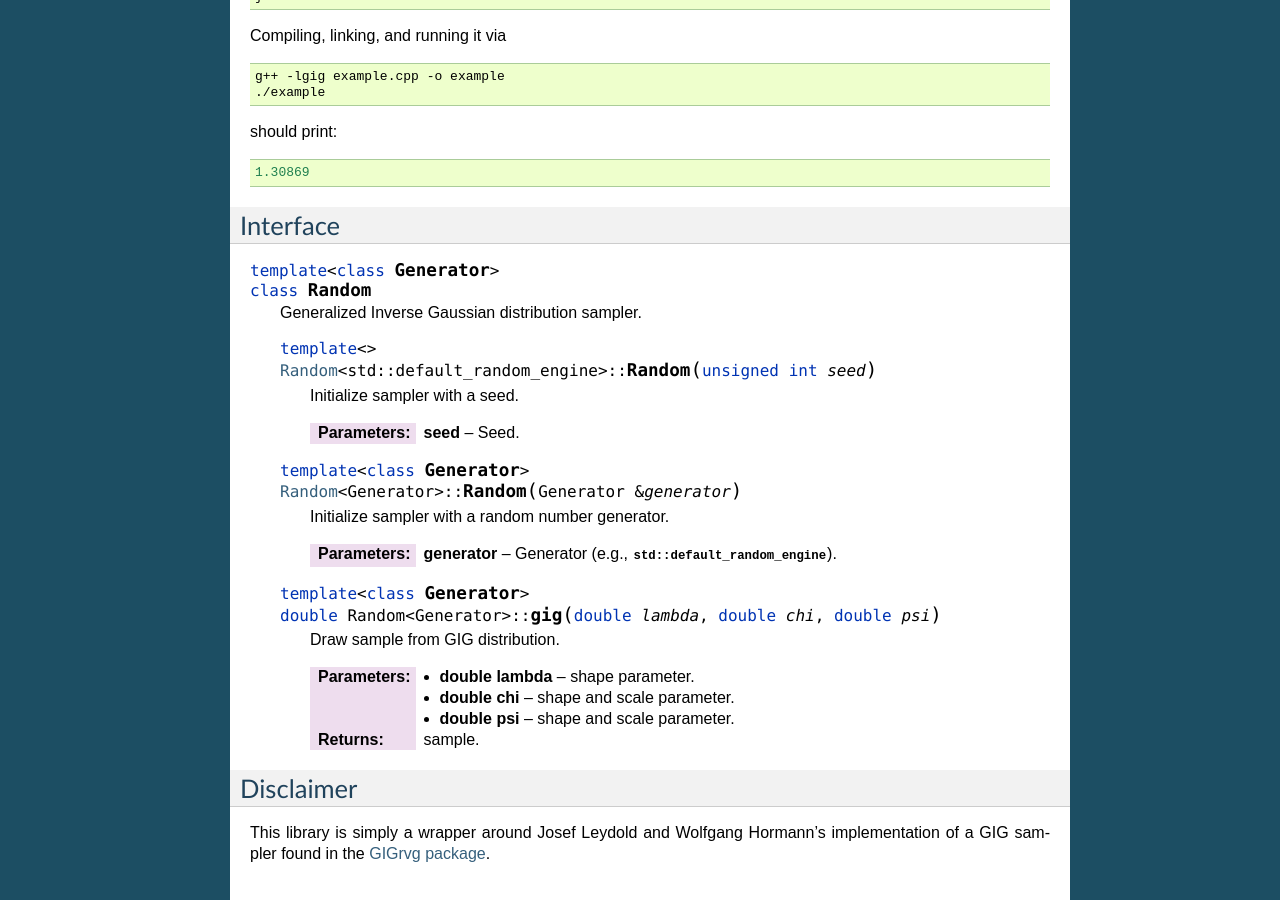
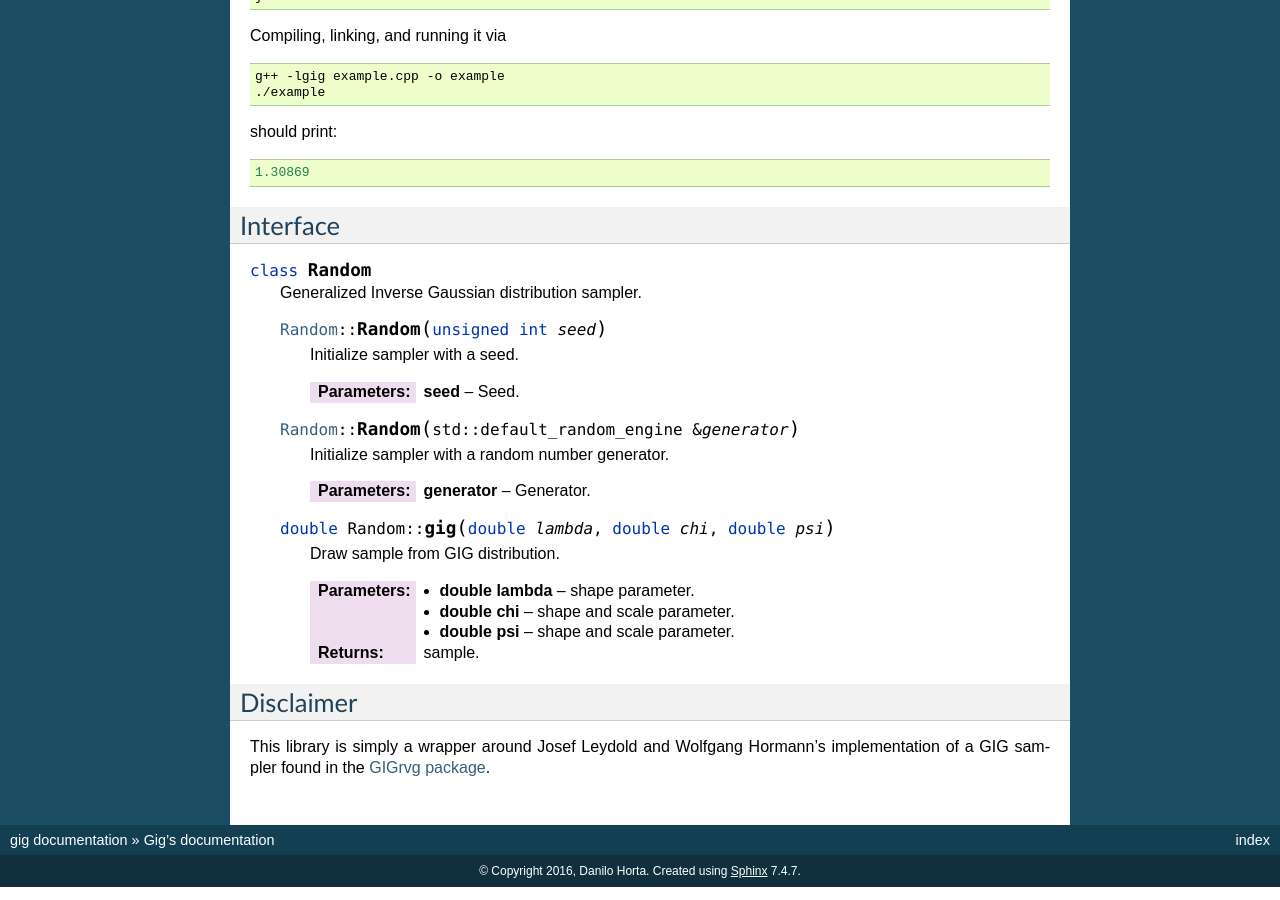
Before and after one commit to horta/gig, a Sphinx documentation site: the page built from doc/index.rst, in a window 1280 px wide and 900 px high, scrolled down 1056 px. Built offline with Sphinx 7.4.7, drawn with Linux system fonts in a browser that asks for light colours.

Commit message:
no doc tempalte

```diff
--- a/doc/index.rst
+++ b/doc/index.rst
@@ -90,23 +90,23 @@ should print::
 Interface
 ---------
 
-.. cpp:class:: template< class Generator > Random
+.. cpp:class:: Random
 
   Generalized Inverse Gaussian distribution sampler.
 
-  .. cpp:function:: template<> Random<std::default_random_engine>::Random(unsigned int seed)
+  .. cpp:function:: Random::Random(unsigned int seed)
 
     Initialize sampler with a seed.
 
     :param seed: Seed.
 
-  .. cpp:function:: template< class Generator > Random<Generator>::Random(Generator& generator)
+  .. cpp:function:: Random::Random(std::default_random_engine& generator)
 
     Initialize sampler with a random number generator.
 
-    :param generator: Generator (e.g., :cpp:class:`std::default_random_engine`).
+    :param generator: Generator.
 
-  .. cpp:function:: template< class Generator > double Random<Generator>::gig(double lambda, double chi, double psi)
+  .. cpp:function:: double Random::gig(double lambda, double chi, double psi)
 
     Draw sample from GIG distribution.
 
```
